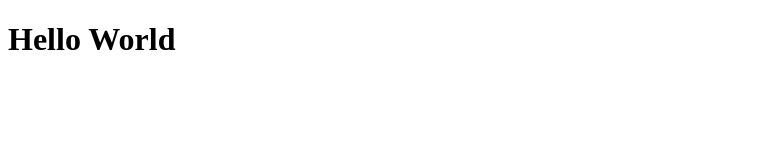
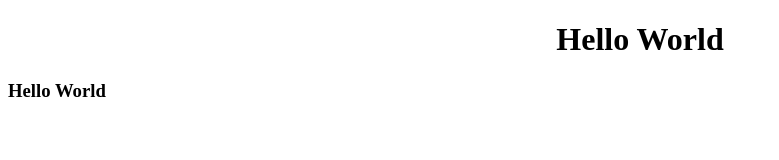
Before and after one commit to maxwellc21/SIT725, a plain HTML site: page index.html in a window 1280 px wide. Shown: the whole page, without its empty margins (0-779 px from the left). Drawn offline with Linux system fonts and the light colour scheme.

Commit message:
new features

```diff
--- a/index.html
+++ b/index.html
@@ -7,7 +7,8 @@
 </head>
 <body>
 
-    <h1>Hello World</h1>
+    <h1 style="text-align: center;">Hello World</h1>
+    <h3>Hello World</h3>
 
 </body>
 </html>
```
